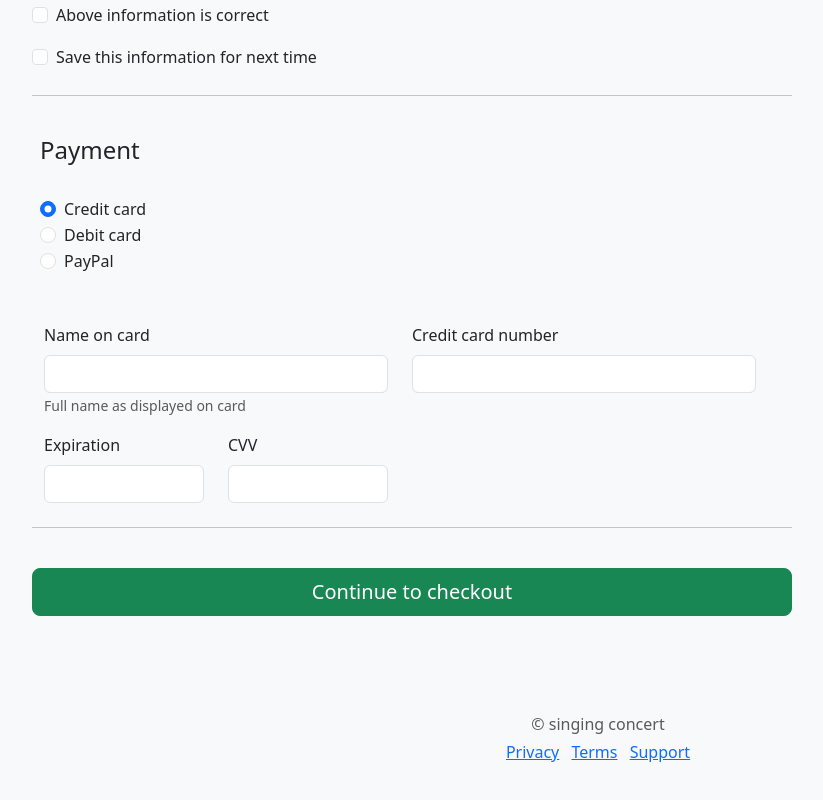
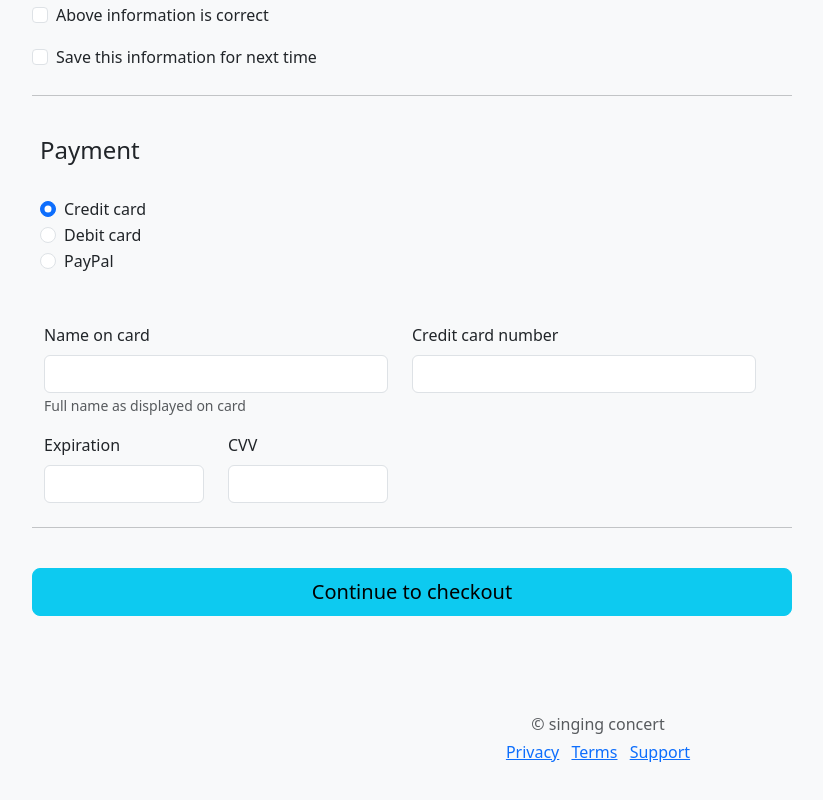
Before and after one commit to shrutim250/sign-up-page, a plain HTML site: page index.html in a window 1280 px wide. Shown: the part 1073-1873 px from the top of the page, without its empty margins (42-865 px from the left). Drawn offline with nearby package versions, Linux system fonts and the light colour scheme; a script that the page names is missing.

Commit message:
Update index.html

```diff
--- a/index.html
+++ b/index.html
@@ -212,7 +212,7 @@
 
               <hr class="my-4">
 
-              <button class="w-100 btn btn-success btn-lg" type="submit"
+              <button class="w-100 btn btn-info btn-lg" type="submit"
               fdprocessedid="0tzah8">Continue to checkout</button>
             </form>
           </div>
```
